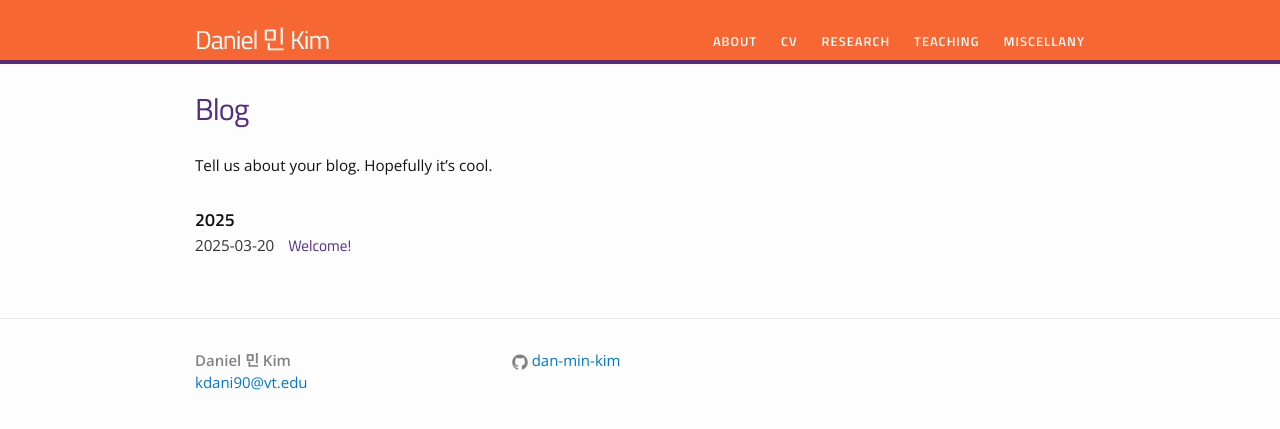
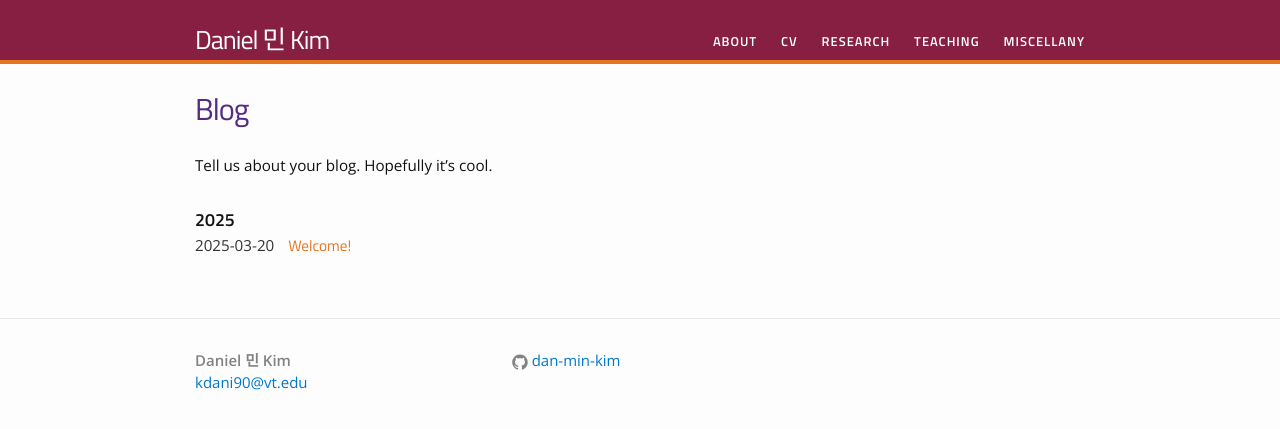
Before and after one commit to dan-min-kim/dan-min-kim.github.io, a Jekyll site: the page built from blog.md, in a window 1280 px wide. Shown: the top 429 px of the page. Built offline with Jekyll 4.4.1, drawn with Linux system fonts in a browser that asks for light colours.

Commit message:
color change

```diff
--- a/css/main.scss
+++ b/css/main.scss
@@ -17,8 +17,8 @@ $text-color:       #111;
 $background-color: #fdfdfd;
 $brand-color:      #0077CC;
 // $gameday-sky: #109dc0;
-$clemson-purple:      #522d80;
-$clemson-orange:      #f66733;
+$clemson-purple:      #E5751F;
+$clemson-orange:      #861F41;
 
 
 $grey-color:       #828282;
```
